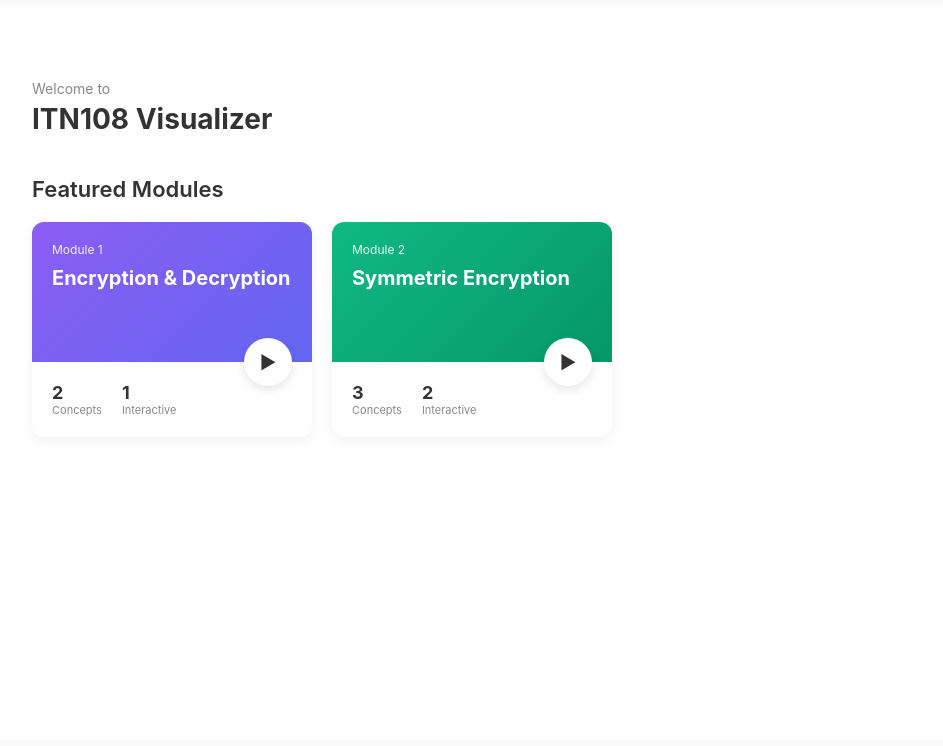
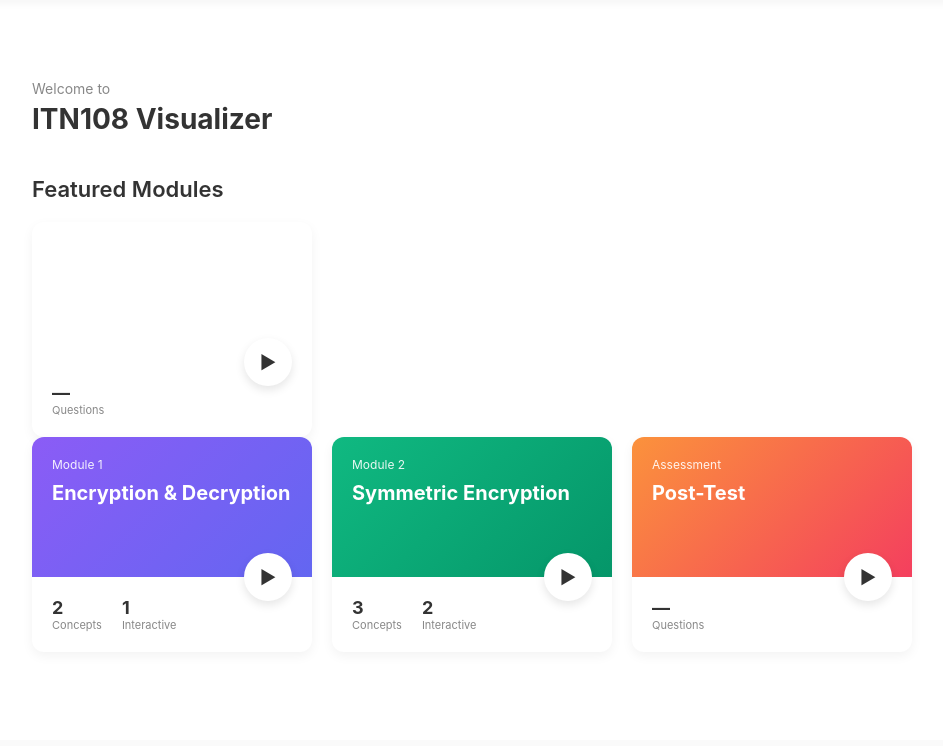
Before and after one commit to AlphaOts25/Viz_Crypto_Thesis, a Flask app: page / in a window 1280 px wide. Shown: the part 54-800 px from the top of the page, without its empty margins (48-991 px from the left). Run offline with Flask 3, Linux system fonts and the light colour scheme; the visitor is signed in with stand-in values (Sample User, id 1); a database or web service that is not in the repository returns one stand-in record (values such as "Sample title").

Commit message:
Revised quiz

```diff
--- a/main.py
+++ b/main.py
@@ -272,6 +272,8 @@ def delete_test(test_id):
     if current_user.role != 'admin':
         return redirect(url_for('home'))
 
+    from bson.objectid import ObjectId
+
     db.tests.delete_one({"_id": ObjectId(test_id)})
     db.questions.delete_many({"test_id": ObjectId(test_id)})
 
@@ -303,16 +305,27 @@ def get_test(test_type):
 
     return questions
 
+@app.route('/test/<test_type>')
+@login_required
+def take_test(test_type):
+    questions = get_test(test_type)
+    return render_template('test.html', questions=questions, type=test_type)
+
 #---------------------------------------TEMPLATES--------------------------------------------
 
 @app.route('/')
 def home():
-    # If the user is NOT logged in, kick them straight to the registration page!
     if not current_user.is_authenticated:
         return redirect(url_for('register'))
 
-    # If they are logged in, show them the homepage
-    return render_template('index.html')
+    pre_test_exists = db.tests.find_one({"type": "pre"}) is not None
+    post_test_exists = db.tests.find_one({"type": "post"}) is not None
+
+    return render_template(
+        'index.html',
+        pre_test_exists=pre_test_exists,
+        post_test_exists=post_test_exists
+    )
 
 @app.route('/module/<int:module_num>/lesson/<int:lesson_num>')
 def view_lesson(module_num, lesson_num):
--- a/templates/index.html
+++ b/templates/index.html
@@ -18,7 +18,23 @@
         <div class="section-header">
             <h2>Featured Modules</h2>
         </div>
-        <!-- Pre test here-->
+        {% if pre_test_exists %}
+        <div class="course-card">
+            <div class="card-top bg-indigo">
+                <p class="course-subtitle">Assessment</p>
+                <h3 class="course-title">Pre-Test</h3>
+            </div>
+            <div class="card-bottom">
+                <div class="card-stats">
+                    <div class="stat">
+                        <span class="stat-number">—</span>
+                        <span class="stat-label">Questions</span>
+                    </div>
+                </div>
+                <a href="{{ url_for('take_test', test_type='pre') }}" class="play-btn">▶</a>
+            </div>
+        </div>
+        {% endif %}
         <div class="card-container">
             <div class="course-card">
                 <div class="card-top bg-purple">
@@ -39,7 +55,6 @@
                     <a href="{{ url_for('module_intro', module_num=1) }}" class="play-btn">▶</a>
                 </div>
             </div>
-
             <div class="course-card">
                 <div class="card-top bg-green">
                     <p class="course-subtitle">Module 2</p>
@@ -59,28 +74,23 @@
                     <a href="{{ url_for('module_intro', module_num=2) }}" class="play-btn">▶</a>
                 </div>
             </div>
-            <!--
+            {% if post_test_exists %}
             <div class="course-card">
                 <div class="card-top bg-orange">
-                    <p class="course-subtitle">Module 3</p>
-                    <h3 class="course-title">Key Exchange Problem</h3>
+                    <p class="course-subtitle">Assessment</p>
+                    <h3 class="course-title">Post-Test</h3>
                 </div>
                 <div class="card-bottom">
                     <div class="card-stats">
                         <div class="stat">
-                            <span class="stat-number">4</span>
-                            <span class="stat-label">Concepts</span>
-                        </div>
-                        <div class="stat">
-                            <span class="stat-number">1</span>
-                            <span class="stat-label">Interactive</span>
+                            <span class="stat-number">—</span>
+                            <span class="stat-label">Questions</span>
                         </div>
                     </div>
-                    <a href="#" class="play-btn">▶</a>
+                    <a href="{{ url_for('take_test', test_type='post') }}" class="play-btn">▶</a>
                 </div>
             </div>
-            -->
-            <!-- Post test -->
+            {% endif %}
         </div>
     </section>
 </div>
```
Also changed, not shown: templates/admin/dashboard.html (+18 -5 lines), templates/topics/module2/02_key_distribution.html (+15 -0 lines), templates/topics/module2/02_shared_key.html (+15 -0 lines).
